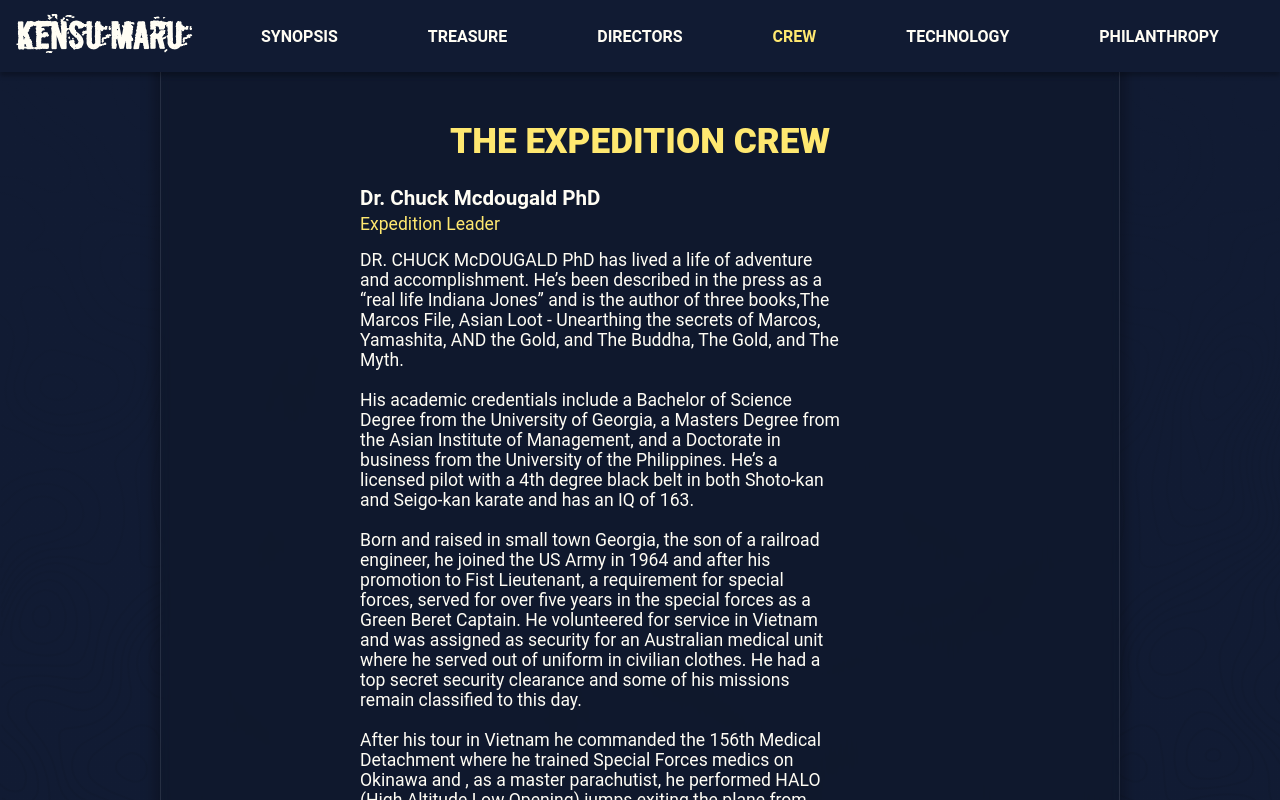
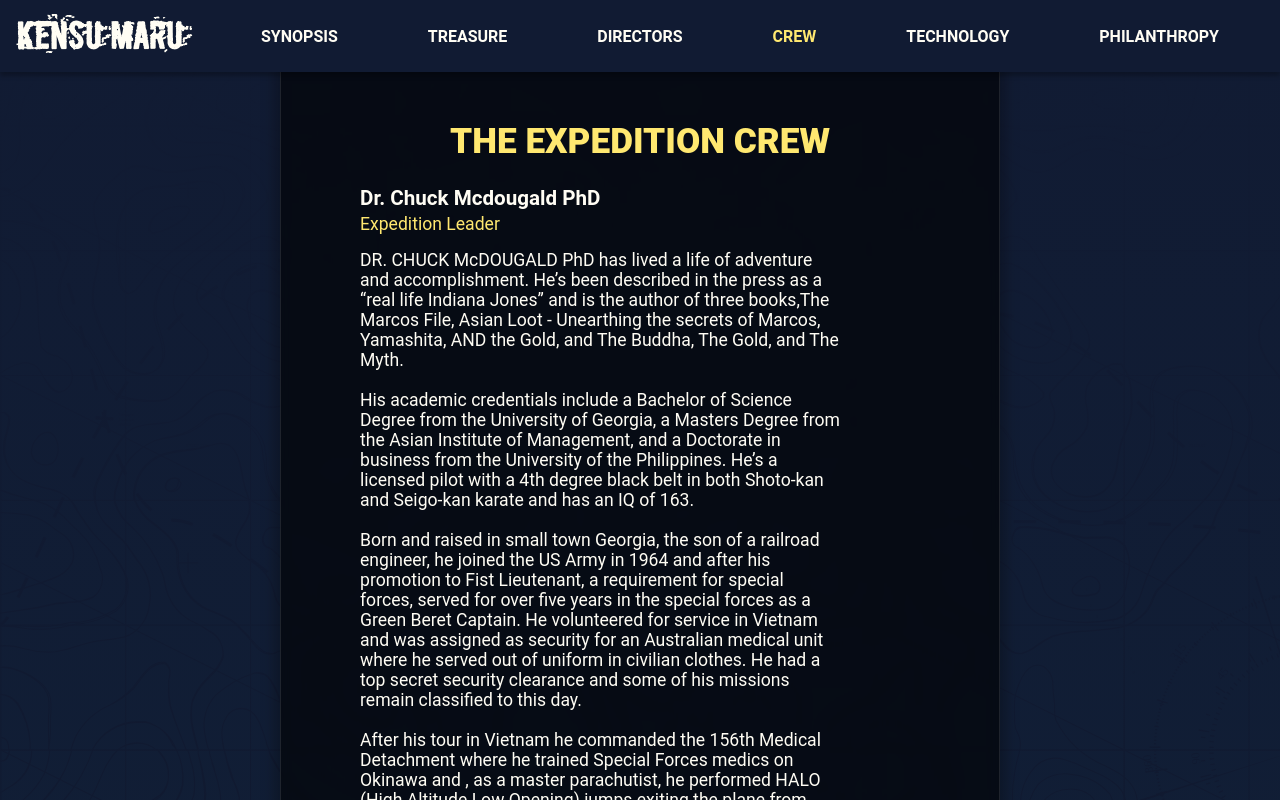
Before and after one commit to dylan-cm/kensumaru, a React (Create React App) app: page /Crew in a window 1280 px wide. Shown: the top 800 px of the page. Built offline with nearby package versions, Linux system fonts and the light colour scheme.

Commit message:
background updates

```diff
--- a/src/index.css
+++ b/src/index.css
@@ -19,9 +19,9 @@ body {
 }
 
 html {
-  background-color: #121c38;
-  background-image: url(./assets/topography2.svg);
-  background-size: 1000px 1000px;
+  background-color: #0c5261;
+  background-image: url("./assets/topographic_complex5.svg");
+  background-size: 1500px 1500px;
   background-blend-mode: darken;
 }
 
--- a/src/molecules/Section.css
+++ b/src/molecules/Section.css
@@ -40,7 +40,11 @@
 }
 
 a {
-  color: aquamarine;
+  color: #ffe870;
+  text-decoration: none;
+}
+a:hover {
+  color: rgb(255, 127, 127);
   text-decoration: none;
 }
 
--- a/src/molecules/WebNav.css
+++ b/src/molecules/WebNav.css
@@ -38,7 +38,7 @@
 }
 
 .logo:hover {
-  color: aquamarine;
+  color: rgb(255, 127, 127);
 }
 
 .links {
@@ -56,7 +56,7 @@
 }
 
 .nav-link:hover {
-  color: aquamarine;
+  color: rgb(255, 127, 127);
 }
 
 .active {
--- a/src/organisms/Layout.css
+++ b/src/organisms/Layout.css
@@ -44,12 +44,12 @@
   flex-direction: column;
   align-items: center;
 
-  max-width: 960px;
+  max-width: 720px;
   width: 100%;
   min-height: 80vh;
   height: fit-content;
 
-  background: rgba(0, 0, 0, 0.1);
+  background: rgba(0, 0, 0, 0.6);
   backdrop-filter: blur(5px);
   border: 1px solid rgba(255, 255, 255, 0.1);
   border-top: none;
```
Also changed, not shown: src/assets/topographic_complex5.svg (added), src/assets/topography2.svg (deleted).
